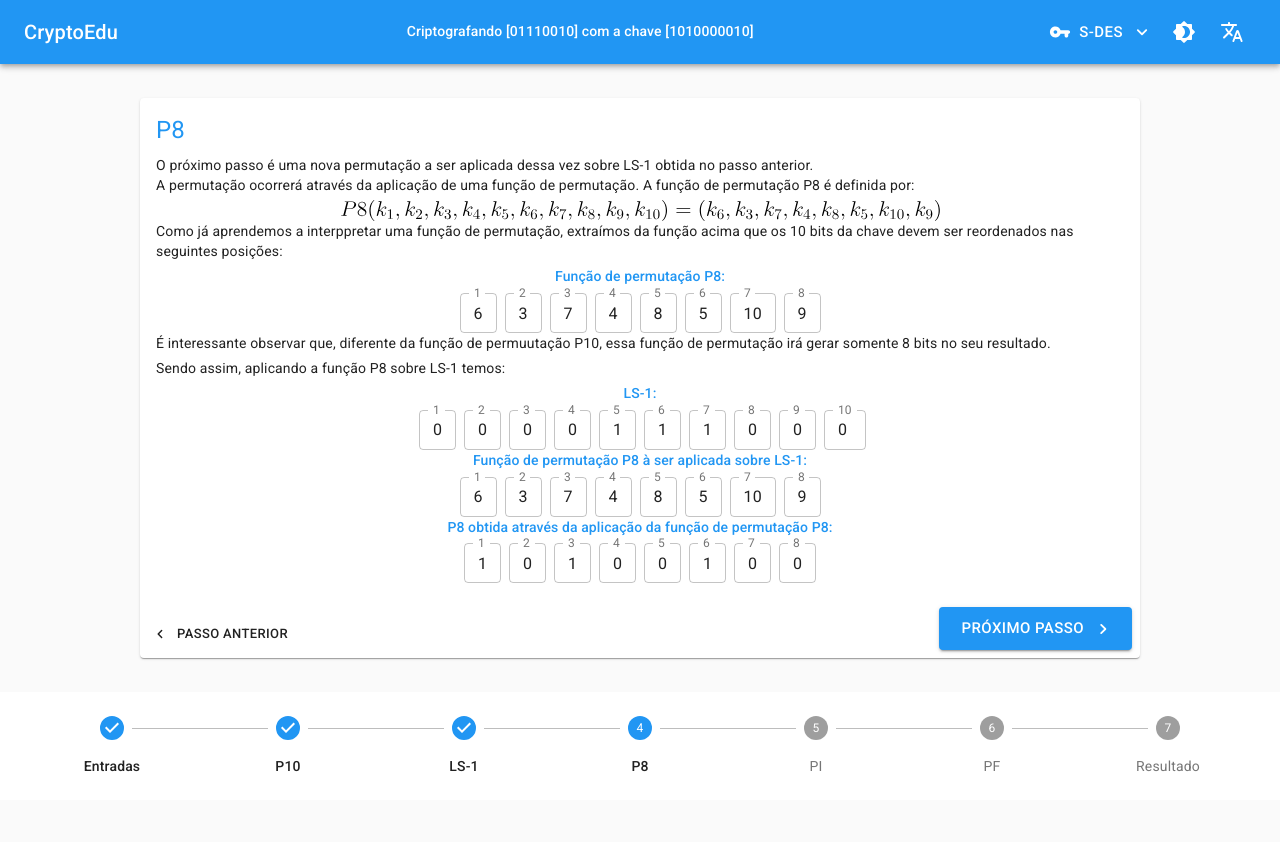
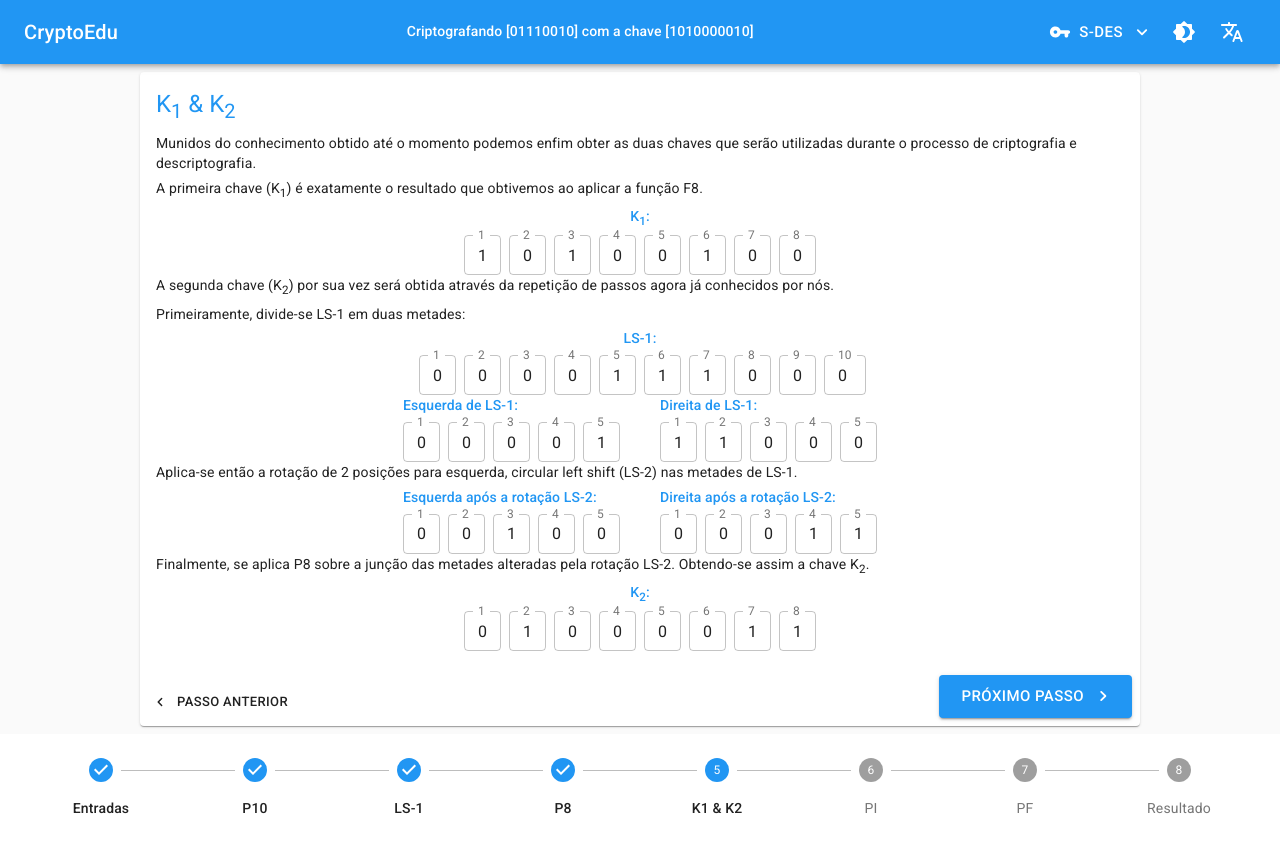
Before and after one commit to TanielianVB/CryptoEdu, a React (Create React App) app in the folder cryptoedu-app/: page / in a window 1280 px wide. Before the commit the page ends 800 px from the top, so only its background shows below. Built offline with nearby package versions, Linux system fonts and the light colour scheme.

Commit message:
Added Keys step

```diff
--- a/cryptoedu-app/src/pages/app/App.tsx
+++ b/cryptoedu-app/src/pages/app/App.tsx
@@ -58,25 +58,33 @@ const formatArray = (array: number[]) => {
 };
 
 const getSteps = () => {
-  return ["Entradas", "P10", "LS-1", "P8", "PI", "PF", "Resultado"];
+  return ["Entradas", "P10", "LS-1", "P8", "K1 & K2", "PI", "PF", "Resultado"];
 };
 
 function App() {
-  const [activeStep, setActiveStep] = useState(3);
+  const [activeStep, setActiveStep] = useState(4);
   const [selectedTab, setSelectedTab] = useState(0);
   const [message, setMessage] = useState("01110010");
   const [messageBits, setMessageBits] = useState([0, 1, 1, 1, 0, 0, 1, 0]);
   const [key, setKey] = useState("1010000010");
   const [keyBits, setKeyBits] = useState([1, 0, 1, 0, 0, 0, 0, 0, 1, 0]);
-  const [p10KeyBits, setP10KeyBits] = useState<number[]>([]);
+  const [p10Bits, setP10Bits] = useState<number[]>([]);
   const [ls1Bits, setLs1Bits] = useState<number[]>([]);
-  const [p8KeyBits, setP8KeyBits] = useState<number[]>([]);
+  const [k1Bits, setK1Bits] = useState<number[]>([]);
   const [ls2Bits, setLs2Bits] = useState<number[]>([]);
+  const [k2Bits, setK2Bits] = useState<number[]>([]);
 
   useEffect(() => {
-    setP10KeyBits(SDES.generateP10Key(keyBits));
-    setLs1Bits(SDES.generateLS1(keyBits));
-    setP8KeyBits(SDES.generateP8Key(keyBits));
+    const p10 = SDES.permutate10(keyBits);
+    setP10Bits(p10);
+    const ls1 = SDES.generateLS1(p10);
+    setLs1Bits(ls1);
+    const k1 = SDES.generateKey1(ls1);
+    setK1Bits(k1);
+    const ls2 = SDES.generateLS2(ls1);
+    setLs2Bits(ls2);
+    const k2 = SDES.generateKey2(ls2);
+    setK2Bits(k2);
   }, [keyBits]);
 
   const handleMessageChange = (event: React.ChangeEvent<HTMLInputElement>) => {
@@ -242,8 +250,14 @@ function App() {
                 P10
               </Typography>
               <Typography variant="body2" component="p" gutterBottom>
-                O primeiro passo é a permutação da chave criptográfica de 10
-                bits provida no passo anterior.
+                São geradas a partir da chave criptográfica de 10 bits provida
+                no passo anterior duas chaves de 8 bits que serão utilizadas em
+                momentos específicos durante o processo de criptografia e
+                descriptografia.
+              </Typography>
+              <Typography variant="body2" component="p" gutterBottom>
+                O primeiro passo para a obtenção dessas chaves é a permutação da
+                chave criptográfica de 10 bits recebida.
                 <br />A permutação ocorrerá através da aplicação de uma função
                 de permutação. A função de permutação P10 é definida por:
               </Typography>
@@ -295,7 +309,7 @@ function App() {
                 <Typography variant="subtitle2" color="primary" gutterBottom>
                   P10 obtida através da aplicação da função de permutação P10:
                 </Typography>
-                <BitsField bits={p10KeyBits} justify="center" />
+                <BitsField bits={p10Bits} justify="center" />
               </Grid>
             </CardContent>
             <CardActions>
@@ -324,20 +338,20 @@ function App() {
                 <Typography variant="subtitle2" color="primary" gutterBottom>
                   P10:
                 </Typography>
-                <BitsField bits={p10KeyBits} justify="center" />
+                <BitsField bits={p10Bits} justify="center" />
               </Grid>
               <Grid container justify="center" spacing={5}>
                 <Grid item justify="center">
                   <Typography variant="subtitle2" color="primary" gutterBottom>
                     Esquerda de P10:
                   </Typography>
-                  <BitsField bits={p10KeyBits.slice(0, 5)} justify="center" />
+                  <BitsField bits={p10Bits.slice(0, 5)} justify="center" />
                 </Grid>
                 <Grid item justify="center">
                   <Typography variant="subtitle2" color="primary" gutterBottom>
                     Direita de P10:
                   </Typography>
-                  <BitsField bits={p10KeyBits.slice(5, 10)} justify="center" />
+                  <BitsField bits={p10Bits.slice(5, 10)} justify="center" />
                 </Grid>
               </Grid>
               <Typography variant="body2" component="p" gutterBottom>
@@ -355,17 +369,14 @@ function App() {
                   <Typography variant="subtitle2" color="primary" gutterBottom>
                     Esquerda de P10:
                   </Typography>
-                  <BitsField bits={p10KeyBits.slice(0, 5)} justify="center" />
+                  <BitsField bits={p10Bits.slice(0, 5)} justify="center" />
                 </Grid>
                 <Grid item justify="center">
                   <Typography variant="subtitle2" color="primary" gutterBottom>
                     Esquerda após a rotação LS-1:
                   </Typography>
                   <BitsField
-                    bits={SDES.circularLeftShiftNTimes(
-                      p10KeyBits.slice(0, 5),
-                      1
-                    )}
+                    bits={SDES.circularLeftShiftNTimes(p10Bits.slice(0, 5), 1)}
                     justify="center"
                   />
                 </Grid>
@@ -378,17 +389,14 @@ function App() {
                   <Typography variant="subtitle2" color="primary" gutterBottom>
                     Direita da chave P10:
                   </Typography>
-                  <BitsField bits={p10KeyBits.slice(5, 10)} justify="center" />
+                  <BitsField bits={p10Bits.slice(5, 10)} justify="center" />
                 </Grid>
                 <Grid item justify="center">
                   <Typography variant="subtitle2" color="primary" gutterBottom>
                     Direita após a rotação LS-1:
                   </Typography>
                   <BitsField
-                    bits={SDES.circularLeftShiftNTimes(
-                      p10KeyBits.slice(5, 10),
-                      1
-                    )}
+                    bits={SDES.circularLeftShiftNTimes(p10Bits.slice(5, 10), 1)}
                     justify="center"
                   />
                 </Grid>
@@ -442,7 +450,8 @@ function App() {
               </Grid>
               <Typography variant="body2" component="p" gutterBottom>
                 É interessante observar que, diferente da função de permuutação
-                P10, essa função de permutação irá gerar somente 8 bits no seu resultado.
+                P10, essa função de permutação irá gerar somente 8 bits no seu
+                resultado.
               </Typography>
               <Typography variant="body2" component="p" gutterBottom>
                 Sendo assim, aplicando a função P8 sobre LS-1 temos:
@@ -463,7 +472,100 @@ function App() {
                 <Typography variant="subtitle2" color="primary" gutterBottom>
                   P8 obtida através da aplicação da função de permutação P8:
                 </Typography>
-                <BitsField bits={p8KeyBits} justify="center" />
+                <BitsField bits={k1Bits} justify="center" />
+              </Grid>
+            </CardContent>
+            <CardActions>
+              <StepperNavigation
+                setActiveStep={setActiveStep}
+                previousStep={stepIndex - 1}
+                nextStep={stepIndex + 1}
+              />
+            </CardActions>
+          </Card>
+        );
+      case 4:
+        return (
+          <Card className={classes.card}>
+            <CardContent>
+              <Typography variant="h5" color="primary" gutterBottom>
+                K<sub>1</sub> & K<sub>2</sub>
+              </Typography>
+              <Typography variant="body2" component="p" gutterBottom>
+                Munidos do conhecimento obtido até o momento podemos enfim obter
+                as duas chaves que serão utilizadas durante o processo de
+                criptografia e descriptografia.
+              </Typography>
+              <Typography variant="body2" component="p" gutterBottom>
+                A primeira chave (K<sub>1</sub>) é exatamente o resultado que
+                obtivemos ao aplicar a função F8.
+              </Typography>
+              <Grid container justify="center">
+                <Typography variant="subtitle2" color="primary" gutterBottom>
+                  K<sub>1</sub>:
+                </Typography>
+                <BitsField bits={k1Bits} justify="center" />
+              </Grid>
+              <Typography variant="body2" component="p" gutterBottom>
+                A segunda chave (K<sub>2</sub>) por sua vez será obtida através
+                da repetição de passos agora já conhecidos por nós.
+              </Typography>
+              <Typography variant="body2" component="p" gutterBottom>
+                Primeiramente, divide-se LS-1 em duas metades:
+              </Typography>
+              <Grid container justify="center">
+                <Typography variant="subtitle2" color="primary" gutterBottom>
+                  LS-1:
+                </Typography>
+                <BitsField bits={ls1Bits} justify="center" />
+              </Grid>
+              <Grid container justify="center" spacing={5}>
+                <Grid item justify="center">
+                  <Typography variant="subtitle2" color="primary" gutterBottom>
+                    Esquerda de LS-1:
+                  </Typography>
+                  <BitsField bits={ls1Bits.slice(0, 5)} justify="center" />
+                </Grid>
+                <Grid item justify="center">
+                  <Typography variant="subtitle2" color="primary" gutterBottom>
+                    Direita de LS-1:
+                  </Typography>
+                  <BitsField bits={ls1Bits.slice(5, 10)} justify="center" />
+                </Grid>
+              </Grid>
+              <Typography variant="body2" component="p" gutterBottom>
+                Aplica-se então a rotação de 2 posições para esquerda, circular
+                left shift (LS-2) nas metades de LS-1.
+              </Typography>
+              <Grid container justify="center" spacing={5}>
+                <Grid item justify="center">
+                  <Typography variant="subtitle2" color="primary" gutterBottom>
+                    Esquerda após a rotação LS-2:
+                  </Typography>
+                  <BitsField
+                    bits={SDES.circularLeftShiftNTimes(ls1Bits.slice(0, 5), 2)}
+                    justify="center"
+                  />
+                </Grid>
+                <Grid item justify="center">
+                  <Typography variant="subtitle2" color="primary" gutterBottom>
+                    Direita após a rotação LS-2:
+                  </Typography>
+                  <BitsField
+                    bits={SDES.circularLeftShiftNTimes(ls1Bits.slice(5, 10), 2)}
+                    justify="center"
+                  />
+                </Grid>
+              </Grid>
+              <Typography variant="body2" component="p" gutterBottom>
+                Finalmente, se aplica P8 sobre a junção das metades alteradas
+                pela rotação LS-2. Obtendo-se assim a chave K<sub>2</sub>.
+              </Typography>
+              <Grid container justify="center">
+                <Typography variant="subtitle2" color="primary" gutterBottom>
+                  K<sub>2</sub>:
+                </Typography>
+                <BitsField bits={k2Bits} justify="center" />
               </Grid>
             </CardContent>
             <CardActions>
--- a/cryptoedu-app/src/utils/SDES.tsx
+++ b/cryptoedu-app/src/utils/SDES.tsx
@@ -1,6 +1,6 @@
 class SDES {
   static permutate = (array: number[], newPositions: number[]): number[] => {
-    var permutatedArray: number[] = [];
+    const permutatedArray: number[] = [];
     newPositions.forEach((position) => {
       permutatedArray.push(array[position - 1]);
     });
@@ -8,8 +8,8 @@ class SDES {
     return permutatedArray;
   };
 
-  static generateP10Key = (key: number[]): number[] => {
-    var permutation10NewPositions = [3, 5, 2, 7, 4, 10, 1, 9, 8, 6];
+  static permutate10 = (key: number[]): number[] => {
+    const permutation10NewPositions = [3, 5, 2, 7, 4, 10, 1, 9, 8, 6];
     return SDES.permutate(key, permutation10NewPositions);
   };
 
@@ -37,20 +37,30 @@ class SDES {
     return array;
   };
 
-  static generateLS1 = (key: number[]): number[] => {
-    const p10 = SDES.generateP10Key(key);
-    var leftHalf = p10.slice(0, 5);
-    var rightHalf = p10.slice(5, 10);
+  static generateLS1 = (p10: number[]): number[] => {
+    const leftHalf = p10.slice(0, 5);
+    const rightHalf = p10.slice(5, 10);
     return SDES.circularLeftShiftNTimes(leftHalf, 1).concat(
       SDES.circularLeftShiftNTimes(rightHalf, 1)
     );
   };
 
-  static generateP8Key = (key: number[]): number[] => {
-    const ls1 = SDES.generateLS1(key);
-    var permutation8NewPositions = [6, 3, 7, 4, 8, 5, 10, 9];
-    return SDES.permutate(ls1, permutation8NewPositions);
+  static permutateP8 = (ls: number[]): number[] => {
+    const permutation8NewPositions = [6, 3, 7, 4, 8, 5, 10, 9];
+    return SDES.permutate(ls, permutation8NewPositions);
   };
+
+  static generateKey1 = (ls1: number[]): number[] => SDES.permutateP8(ls1);
+
+  static generateLS2 = (ls1: number[]): number[] => {
+    const leftHalf = ls1.slice(0, 5);
+    const rightHalf = ls1.slice(5, 10);
+    return SDES.circularLeftShiftNTimes(leftHalf, 2).concat(
+      SDES.circularLeftShiftNTimes(rightHalf, 2)
+    );
+  };
+
+  static generateKey2 = (ls2: number[]): number[] => SDES.permutateP8(ls2);
 }
 
 export default SDES;
```
